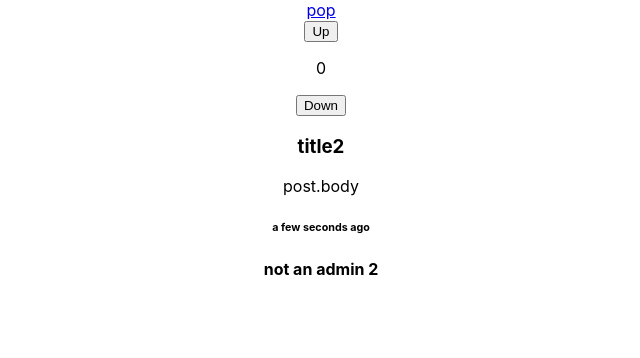
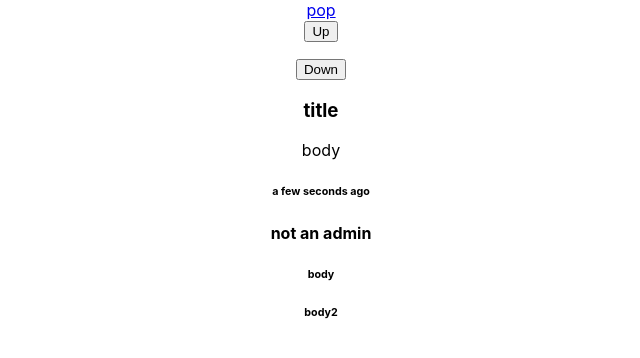
Before and after one commit to ybahar/foreoum, a React (Create React App) app: page /m101 in a window 1280 px wide. Shown: the top 358 px of the page, without its empty margins (319-959 px from the left). Built offline with nearby package versions, Linux system fonts and the light colour scheme.

Commit message:
base component heirechy

```diff
--- a/src/App.js
+++ b/src/App.js
@@ -5,98 +5,48 @@ import './App.css';
 
 import initBoards from './components/MessageBoard/Services/MessageBoardService';
 import { Freoum } from './components/MessageBoard';
+
 class App extends React.Component {
-  boardControls ={
-    post : {
-      load(boardId){
-        console.log('post Load' , `boardID ${boardId}`); // used to load posts using the board id
-        return [{
-          id : 'm101',
-          title : 'title',
-          body : 'body',
-          creator : {
-            userId : 'u102',
-              username: ' not an admin '
-            },
-            rating: 0,
-            createdAt : Date.now(),
-            isOpen : true,
-            board : 'b101',
-            replies : ['r101']
-          },
-          {
-          id : 'm102',
-          title : 'title2',
-          body : 'body2',
-          rating: 0,
-          creator : {
-            userId : 'u103',
-              username: ' not an admin 2'
-            },
-            createdAt : Date.now(),
-            isOpen : true,
-            board : 'b101',
-            replies : ['r102' , 'r103']
-          }
-        ]
-      },
-      create(post , boardId){
-        console.log('post Create');
-        return post // +_id from server
-      },
-      delete(postId,boardId){
-        console.log('post Delete');
-      },
-      update(post){
-        console.log('post Update');
-      },
-      loadById(){
-        return {
-          id : 'm102',
-          title : 'title2',
-          body : 'body2',
-          creator : {
-            userId : 'u103',
-              username: ' not an admin 2'
-            },
-            rating: 0,
-            createdAt : Date.now(),
-            isOpen : true,
-            board : 'b101',
-            replies : ['r102' , 'r103']
-          }
+
+  boardControls = {
+    post(payload){
+    switch (payload.type){
+      case 'load' :
+        return mockMsgs ;
+      case 'save':
+        console.log('in save post');
+        ;
+        break;
+      case 'getById':
+        return mockMsgs.find(msg => msg.id === payload.postId);
+      case 'delete' :
+        console.log('delete post');
+        break;
+      case 'create' :
+      console.log('create');
+      break;
+
+    }
+  },
+    reply(payload){
+      switch (payload.type){
+        case 'load' :
+          return mockReplies ;
+        case 'save':
+          console.log('in save reply');
+          ;
+          break;
+        case 'getById':
+          return mockReplies.find(reply => reply._id === payload.replyId);
+        case 'delete' :
+          console.log('delete reply');
+          break;
+          case 'create':
+            console.log('create')
+          break;
       }
-    },
-    reply: {
-      load(replyIds){ //post.replies
-        console.log('reply load')
-        return [{
-          id : 'r101',
-          post : {
-              title : 'title',
-              id : 'm101',
-          },
-          createdAt : Date.now(),
-           creator : {
-               userId : 'u101',
-               username : 'admin1',
-           },
-      }
-      ]
-      },
-      create(reply){
-        console.log('reply Create');
-        return reply // +_id from server
-      },
-      delete(postId,boardId){
-        console.log('reply Delete');
-        return {}
-      },
-      update(reply){
-        console.log('post Update');
-        return reply;
-      },
     }
+
   }
   componentDidMount(){
     initBoards(this.boardControls)
@@ -124,3 +74,57 @@ class App extends React.Component {
 }
 
 export default App;
+
+
+
+
+const mockReplies = [{
+  id : 'r101',
+  post : {
+      title : 'title',
+      id : 'm101',
+  },
+  createdAt : Date.now(),
+   creator : {
+       userId : 'u101',
+       username : 'admin1',
+   },
+   body:'body'
+},{
+id : 'r102',
+post : {
+    title : 'title2',
+    id : 'm102',
+},
+createdAt : Date.now(),
+ creator : {
+     userId : 'u101',
+     username : 'admin1',
+ },
+ body: 'body2'
+}]
+const mockMsgs = [{
+  id : 'm101',
+  title : 'title',
+  body : 'body',
+  creator : {
+      userId : 'u102',
+      username: ' not an admin '
+  },
+  createdAt : Date.now(),
+  isOpen : true,
+  board : 'b101',
+  replies : ['r101']
+},{
+id : 'm102',
+title : 'title2',
+body : 'body2',
+creator : {
+    userId : 'u103',
+    username: ' myBobo '
+},
+createdAt : Date.now(),
+isOpen : true,
+board : 'b101',
+replies : ['r102']
+}];
--- /dev/null
+++ b/src/components/MessageBoard/Components/ReplyDetails/ReplyDetails.js
@@ -0,0 +1,15 @@
+import React , {Component} from 'react';
+
+export default class ReplyDetails extends Component {
+    componentDidMount(){
+        console.log(this.props.reply)
+    }
+      render(){
+          const {reply} = this.props;
+          return (
+              <section>
+                  <h1>{reply.body}</h1>
+              </section>
+          )
+      }
+}
--- /dev/null
+++ b/src/components/MessageBoard/Components/ReplyList/ReplyList.js
@@ -0,0 +1,10 @@
+import React  from 'react';
+import ReplyDetails from '../ReplyDetails/ReplyDetails'
+export default function ReplyList(props){
+     return (
+         <section>
+             {(props.replies)? props.replies.map(reply => <ReplyDetails reply={reply} key={reply.id}></ReplyDetails>)
+              : <p>Loading</p>}
+         </section>
+     )
+}
--- a/src/components/MessageBoard/MessageBoard.js
+++ b/src/components/MessageBoard/MessageBoard.js
@@ -1,4 +1,4 @@
-import React , {Component} from 'react'
+import React , {Component} from 'react';
 
 import { boardControlSubject } from './Services/MessageBoardService';
 import PostList from './Components/PostList/PostList';
@@ -9,7 +9,6 @@ export default class MessageBoard extends Component {
     }
     async componentDidMount(){
         boardControlSubject.subscribe(boardControl=>{
-           console.log('koko')
              this.setState({boardControl},this.loadTopics)
 
         })
@@ -17,14 +16,10 @@ export default class MessageBoard extends Component {
     loadTopics = async () => {
         if(!this.state.boardControl) return;
         const {_id} = this.props.boardData
-        const posts = await this.state.boardControl.post.load(_id);
+        const posts = await this.state.boardControl.post({type:'load',boardId:_id});
         this.setState({posts})
     }
-    componentWillUnmount(){
-    }
-    test = async ()=>{
-       this.state.boardControl.post.create({});
-    }
+
 
     render(){
       return (
--- a/src/components/MessageBoard/Pages/PostDetails/PostDetails.js
+++ b/src/components/MessageBoard/Pages/PostDetails/PostDetails.js
@@ -2,6 +2,7 @@ import React , {Component} from 'react'
 import moment from 'moment'
 import { boardControlSubject } from '../../Services/MessageBoardService';
 import Rating from '../../Components/Rating/Rating'
+import ReplySection from '../ReplySection/ReplySection'
 export default class PostDetails extends Component {
     state= {boardControl : null , post : null}
     componentDidMount(){
@@ -11,7 +12,7 @@ export default class PostDetails extends Component {
     }
     loadPost = async () => {
         if(this.state.boardControl){
-            let post = await this.state.boardControl.post.loadById(this.props.id);
+            let post = await this.state.boardControl.post({postId :this.props.id , type:'getById'});
             this.setState({post})
         }
     }
@@ -25,11 +26,12 @@ export default class PostDetails extends Component {
              post && <section>
                  <Rating onVote={this.onVote} rating={post.rating}></Rating>
                  <h1>{post.title}</h1>
-                  <p>post.body</p>
+                  <p>{post.body}</p>
                   <h6>{moment().startOf(post.createdAt).fromNow()}</h6>
                   <section>
                       <h4>{post.creator.username}</h4>
                   </section>
+                  <ReplySection></ReplySection>
 
              </section>
          )
--- /dev/null
+++ b/src/components/MessageBoard/Pages/ReplySection/ReplySection.js
@@ -0,0 +1,23 @@
+import React , {Component} from 'react';
+import { boardControlSubject } from '../../Services/MessageBoardService';
+import ReplyList from '../../Components/ReplyList/ReplyList'
+export default class ReplySection extends Component {
+    state = {boardControl : null , replies : null}
+    componentDidMount(){
+        boardControlSubject.subscribe(boardControl => this.setState({boardControl},this.loadReplies))
+    }
+    loadReplies = async () => {
+        const {id} = this.props;
+       const replies = this.state.boardControl.reply({type:'load',postId:id})
+       console.log(replies);
+       this.setState({replies})
+
+    }
+    render(){
+        return (
+            <section>
+                <ReplyList replies={this.state.replies}></ReplyList>
+            </section>
+        )
+    }
+}
```
